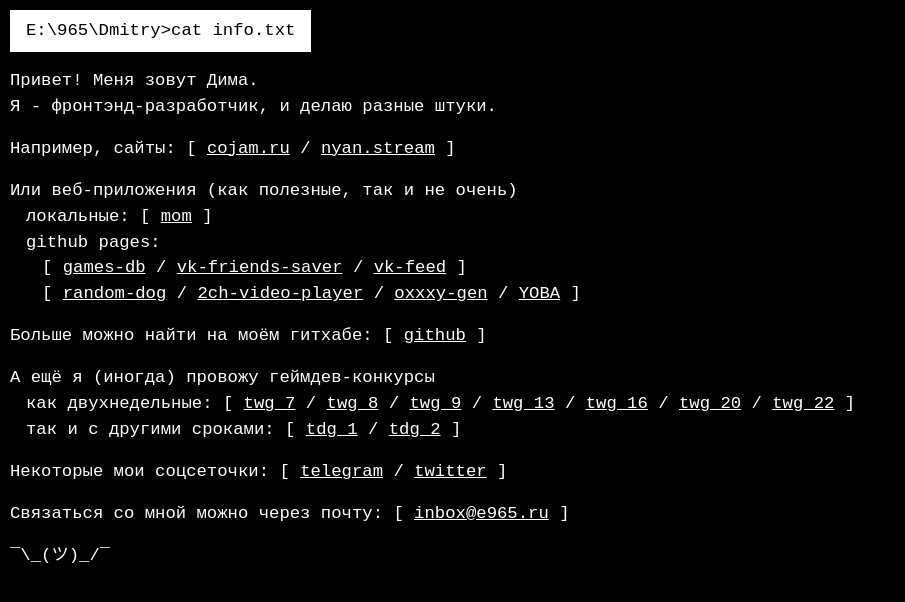
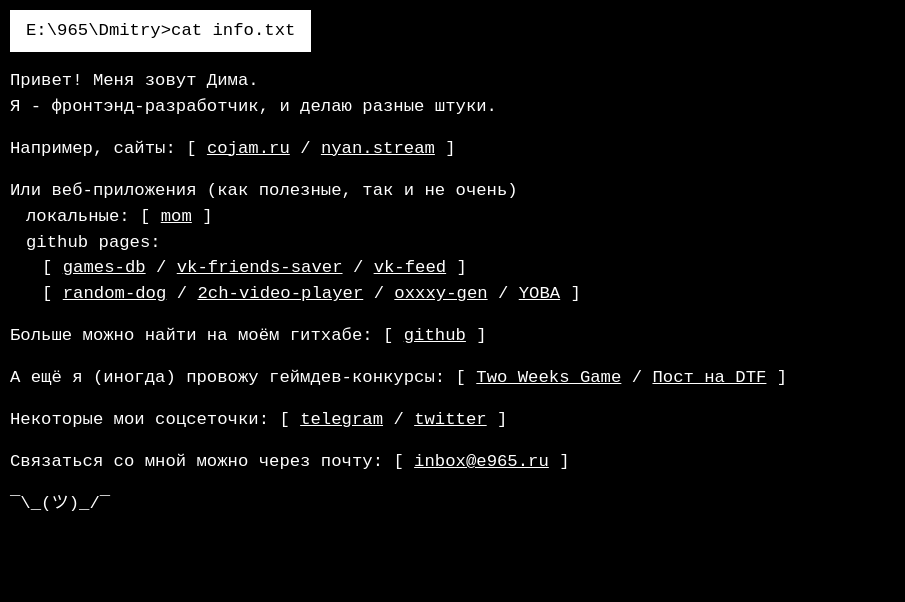
Before and after one commit to e965/e965.ru, a plain HTML site: page index.html in a window 1280 px wide. Shown: the whole page, without its empty margins (0-905 px from the left). Drawn offline with Linux system fonts and the light colour scheme.

Commit message:
Deploying to gh-pages from @ e965/e965.ru@89ccc9eca6c26d36ec35c2e5a7a86b8acf654dab 🚀

```diff
--- a/index.html
+++ b/index.html
@@ -35,6 +35,7 @@
                 <p class="mt">Привет! Меня зовут Дима.</p>
                 <p>Я - фронтэнд-разработчик, и делаю разные штуки.</p>
             </header>
+
             <main>
                 <div class="mt inline">
                     <p>Например, сайты:</p>
@@ -45,13 +46,16 @@
                 </div>
 
                 <p class="mt">Или веб-приложения (как полезные, так и не очень)</p>
+
                 <div class="ml inline">
                     <p>локальные:</p>
                     <ul class="list">
                         <li class="list__item"><a class="link" href="./mom.htm">mom</a></li>
                     </ul>
                 </div>
+
                 <p class="ml">github pages:</p>
+
                 <div class="ml">
                     <ul class="list ml">
                         <li class="list__item"><a class="link" href="https://twoweeks.github.io/games-db/">games-db</a></li>
@@ -65,6 +69,7 @@
                         <li class="list__item"><a class="link" href="https://e965.github.io/YOBA/">YOBA</a></li>
                     </ul>
                 </div>
+
                 <div class="inline mt">
                     <p>Больше можно найти на моём гитхабе:</p>
                     <ul class="list">
@@ -72,24 +77,11 @@
                     </ul>
                 </div>
 
-                <p class="mt">А ещё я (иногда) провожу геймдев-конкурсы</p>
-                <div class="inline ml">
-                    <p>как двухнедельные:</p>
+                <div class="mt inline">
+                    <p>А ещё я (иногда) провожу геймдев-конкурсы:</p>
                     <ul class="list">
-                        <li class="list__item"><a class="link" href="https://7.twoweeks.ru">twg 7</a></li>
-                        <li class="list__item"><a class="link" href="https://8.twoweeks.ru">twg 8</a></li>
-                        <li class="list__item"><a class="link" href="https://9.twoweeks.ru">twg 9</a></li>
-                        <li class="list__item"><a class="link" href="https://13.twoweeks.ru">twg 13</a></li>
-                        <li class="list__item"><a class="link" href="https://16.twoweeks.ru">twg 16</a></li>
-                        <li class="list__item"><a class="link" href="https://20.twoweeks.ru">twg 20</a></li>
-                        <li class="list__item"><a class="link" href="https://22.twoweeks.ru">twg 22</a></li>
-                    </ul>
-                </div>
-                <div class="inline ml">
-                    <p>так и с другими сроками:</p>
-                    <ul class="list">
-                        <li class="list__item"><a class="link" href="https://twoweeks.github.io/games-db/?get=two-dg&comp=1">tdg 1</a></li>
-                        <li class="list__item"><a class="link" href="https://twoweeks.github.io/games-db/?get=two-dg&comp=2">tdg 2</a></li>
+                        <li class="list__item"><a class="link" href="https://twoweeksgame.ru">Two Weeks Game</a></li>
+                        <li class="list__item"><a class="link" href="https://dtf.ru/gamedev/122721">Пост на DTF</a></li>
                     </ul>
                 </div>
 
@@ -101,6 +93,7 @@
                     </ul>
                 </div>
             </main>
+
             <footer>
                 <div class="inline mt">
                     <p>Связаться со мной можно через почту:</p>
```
